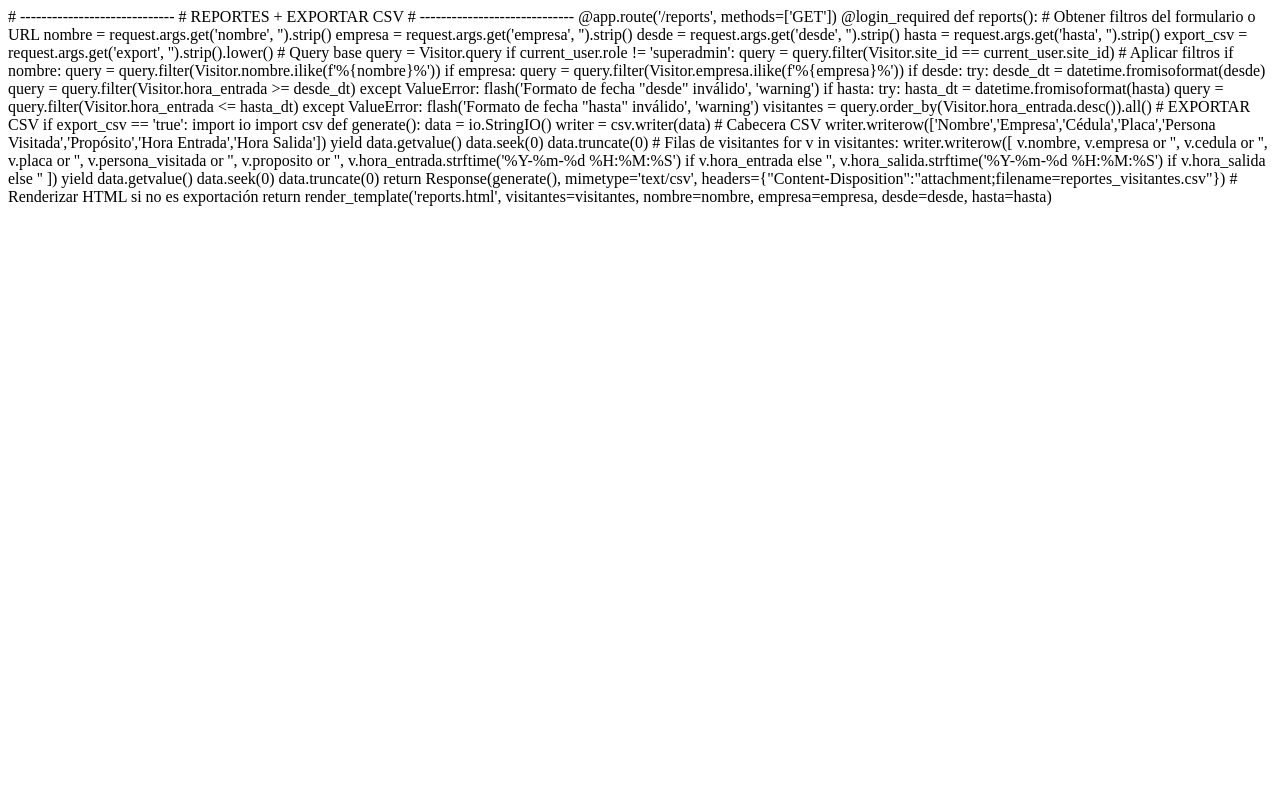
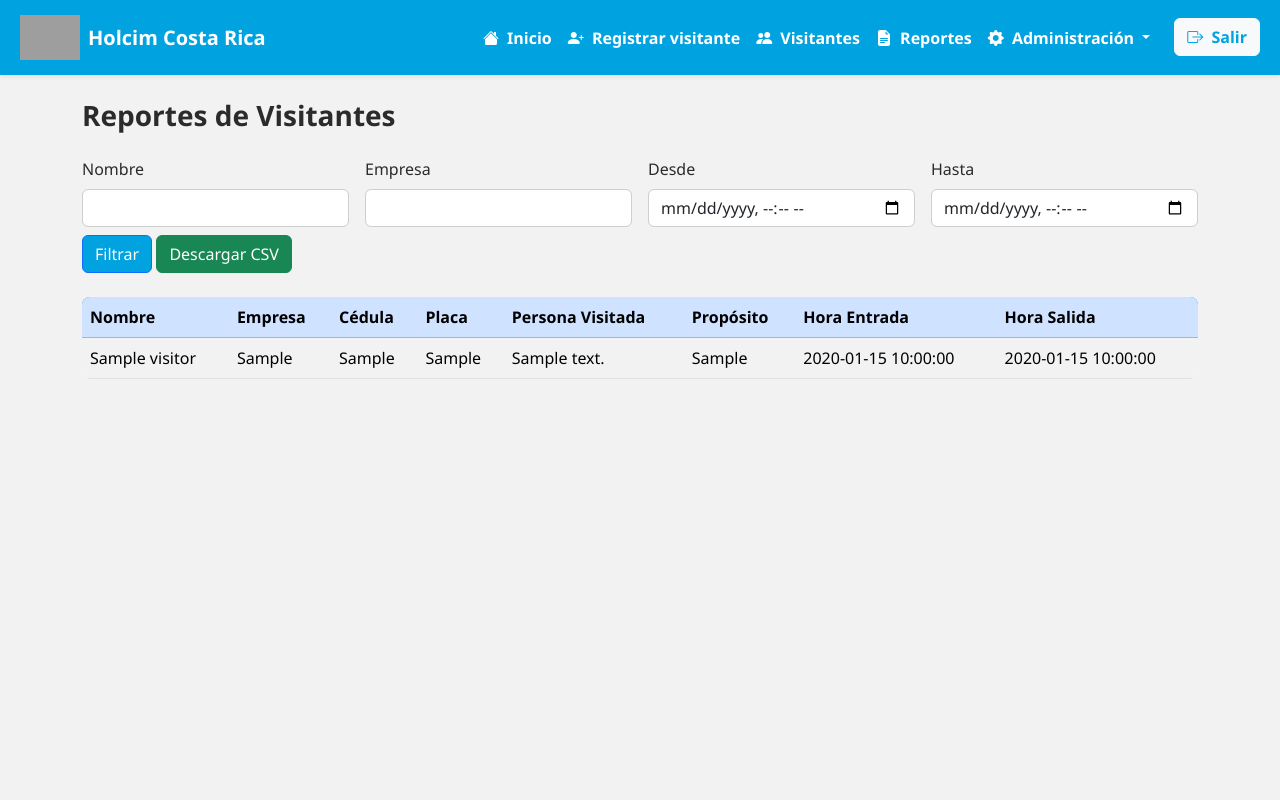
Before and after one commit to luismolinaboni22-art/control_acceso_k9, a Flask app: page /reports in a window 1280 px wide. Run offline with Flask 3, Linux system fonts and the light colour scheme; a user stored in the database is signed in; tables that the repository leaves empty hold one stand-in row (values such as "Sample post"); grey boxes are pictures that could not be loaded.

Commit message:
Update reports.html

```diff
--- a/templates/reports.html
+++ b/templates/reports.html
@@ -1,78 +1,62 @@
-# -----------------------------
-# REPORTES + EXPORTAR CSV
-# -----------------------------
-@app.route('/reports', methods=['GET'])
-@login_required
-def reports():
-    # Obtener filtros del formulario o URL
-    nombre = request.args.get('nombre', '').strip()
-    empresa = request.args.get('empresa', '').strip()
-    desde = request.args.get('desde', '').strip()
-    hasta = request.args.get('hasta', '').strip()
-    export_csv = request.args.get('export', '').strip().lower()
+{% extends "base.html" %}
 
-    # Query base
-    query = Visitor.query
-    if current_user.role != 'superadmin':
-        query = query.filter(Visitor.site_id == current_user.site_id)
+{% block content %}
+<h3 class="fw-bold mb-4">Reportes de Visitantes</h3>
 
-    # Aplicar filtros
-    if nombre:
-        query = query.filter(Visitor.nombre.ilike(f'%{nombre}%'))
-    if empresa:
-        query = query.filter(Visitor.empresa.ilike(f'%{empresa}%'))
-    if desde:
-        try:
-            desde_dt = datetime.fromisoformat(desde)
-            query = query.filter(Visitor.hora_entrada >= desde_dt)
-        except ValueError:
-            flash('Formato de fecha "desde" inválido', 'warning')
-    if hasta:
-        try:
-            hasta_dt = datetime.fromisoformat(hasta)
-            query = query.filter(Visitor.hora_entrada <= hasta_dt)
-        except ValueError:
-            flash('Formato de fecha "hasta" inválido', 'warning')
+<form method="GET" class="row g-3 mb-4">
+    <div class="col-md-3">
+        <label class="form-label">Nombre</label>
+        <input type="text" name="nombre" value="{{ nombre }}" class="form-control">
+    </div>
+    <div class="col-md-3">
+        <label class="form-label">Empresa</label>
+        <input type="text" name="empresa" value="{{ empresa }}" class="form-control">
+    </div>
+    <div class="col-md-3">
+        <label class="form-label">Desde</label>
+        <input type="datetime-local" name="desde" value="{{ desde }}" class="form-control">
+    </div>
+    <div class="col-md-3">
+        <label class="form-label">Hasta</label>
+        <input type="datetime-local" name="hasta" value="{{ hasta }}" class="form-control">
+    </div>
+    <div class="col-12 mt-2">
+        <button type="submit" class="btn btn-primary" style="background-color:#00A3E0;">Filtrar</button>
+        <a href="{{ url_for('reports', nombre=nombre, empresa=empresa, desde=desde, hasta=hasta, export='true') }}" class="btn btn-success">Descargar CSV</a>
+    </div>
+</form>
 
-    visitantes = query.order_by(Visitor.hora_entrada.desc()).all()
+<table class="table table-striped">
+    <thead class="table-primary">
+        <tr>
+            <th>Nombre</th>
+            <th>Empresa</th>
+            <th>Cédula</th>
+            <th>Placa</th>
+            <th>Persona Visitada</th>
+            <th>Propósito</th>
+            <th>Hora Entrada</th>
+            <th>Hora Salida</th>
+        </tr>
+    </thead>
+    <tbody>
+        {% for v in visitantes %}
+        <tr>
+            <td>{{ v.nombre }}</td>
+            <td>{{ v.empresa or '' }}</td>
+            <td>{{ v.cedula or '' }}</td>
+            <td>{{ v.placa or '' }}</td>
+            <td>{{ v.persona_visitada or '' }}</td>
+            <td>{{ v.proposito or '' }}</td>
+            <td>{{ v.hora_entrada.strftime('%Y-%m-%d %H:%M:%S') if v.hora_entrada else '' }}</td>
+            <td>{{ v.hora_salida.strftime('%Y-%m-%d %H:%M:%S') if v.hora_salida else '' }}</td>
+        </tr>
+        {% endfor %}
+    </tbody>
+</table>
 
-    # EXPORTAR CSV
-    if export_csv == 'true':
-        import io
-        import csv
+{% if visitantes|length == 0 %}
+<p class="text-muted">No se encontraron registros.</p>
+{% endif %}
 
-        def generate():
-            data = io.StringIO()
-            writer = csv.writer(data)
-            # Cabecera CSV
-            writer.writerow(['Nombre','Empresa','Cédula','Placa','Persona Visitada','Propósito','Hora Entrada','Hora Salida'])
-            yield data.getvalue()
-            data.seek(0)
-            data.truncate(0)
-            # Filas de visitantes
-            for v in visitantes:
-                writer.writerow([
-                    v.nombre,
-                    v.empresa or '',
-                    v.cedula or '',
-                    v.placa or '',
-                    v.persona_visitada or '',
-                    v.proposito or '',
-                    v.hora_entrada.strftime('%Y-%m-%d %H:%M:%S') if v.hora_entrada else '',
-                    v.hora_salida.strftime('%Y-%m-%d %H:%M:%S') if v.hora_salida else ''
-                ])
-                yield data.getvalue()
-                data.seek(0)
-                data.truncate(0)
-
-        return Response(generate(),
-                        mimetype='text/csv',
-                        headers={"Content-Disposition":"attachment;filename=reportes_visitantes.csv"})
-
-    # Renderizar HTML si no es exportación
-    return render_template('reports.html',
-                           visitantes=visitantes,
-                           nombre=nombre,
-                           empresa=empresa,
-                           desde=desde,
-                           hasta=hasta)
+{% endblock %}
```
